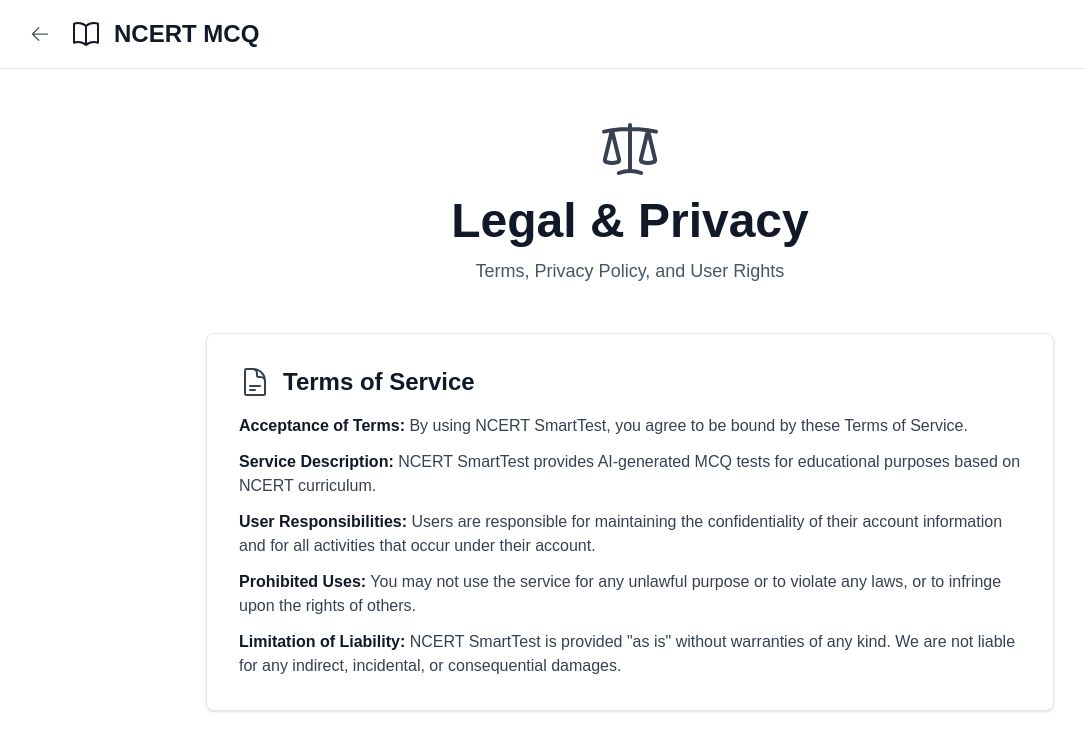
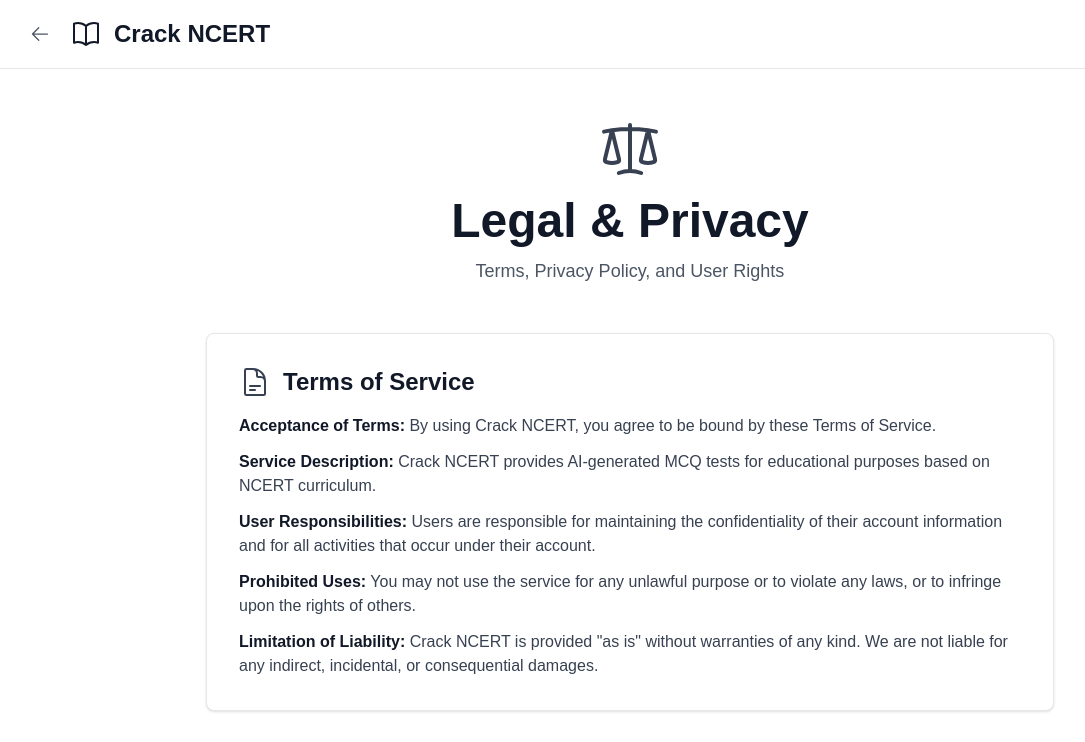
Before and after one commit to Itz1naruto/crackncert, a Next.js app: page /legal in a window 1280 px wide. Shown: the top 742 px of the page, without its empty margins (10-1095 px from the left). Built offline with nearby package versions, Linux system fonts and the light colour scheme.

Commit message:
Rename website from NCERT SmartTest to Crack NCERT across all pages and components

```diff
--- a/package.json
+++ b/package.json
@@ -1,5 +1,5 @@
 {
-  "name": "ncertsmartest",
+  "name": "crackncert",
   "version": "1.0.0",
   "scripts": {
     "dev": "npx next dev --webpack",
--- a/src/app/company/page.tsx
+++ b/src/app/company/page.tsx
@@ -15,7 +15,7 @@
               <ArrowLeftIcon className="w-5 h-5 text-gray-600" />
             </button>
             <BookOpenIcon className="w-8 h-8 text-gray-900" />
-            <h1 className="text-2xl font-bold text-gray-900">NCERT MCQ</h1>
+            <h1 className="text-2xl font-bold text-gray-900">Crack NCERT</h1>
           </div>
         </div>
       </header>
@@ -35,7 +35,7 @@
           >
             <h2 className="text-2xl sm:text-3xl font-bold mb-4 text-gray-900">Our Mission</h2>
             <p className="text-sm sm:text-base leading-relaxed mb-4 text-gray-600">
-              NCERT SmartTest is dedicated to making quality education accessible to every student in India.
+              Crack NCERT is dedicated to making quality education accessible to every student in India.
               We leverage cutting-edge AI technology to provide personalized, chapter-wise MCQ tests aligned
               with the NCERT curriculum, helping students practice, learn, and excel in their studies.
             </p>
@@ -111,7 +111,7 @@
           >
             <h2 className="text-2xl sm:text-3xl font-bold mb-4 text-gray-900">Join Our Community</h2>
             <p className="text-sm sm:text-base mb-4 text-gray-600">
-              Thousands of students across India are already using NCERT SmartTest to improve their test scores
+              Thousands of students across India are already using Crack NCERT to improve their test scores
               and deepen their understanding. Join us today and take your learning to the next level!
             </p>
             <Link href="/auth/signup" className="bg-gray-900 text-white inline-flex items-center gap-2 text-sm sm:text-base py-2.5 sm:py-3 px-6 sm:px-8 rounded-lg font-semibold hover:bg-gray-800 transition-colors mt-4">
--- a/src/app/dashboard/page.tsx
+++ b/src/app/dashboard/page.tsx
@@ -118,7 +118,7 @@
                 <ArrowLeftIcon className="w-5 h-5 text-gray-600 dark:text-gray-300" />
               </AnimatedButton>
               <BookOpenIcon className="w-8 h-8 text-gray-900 dark:text-white" />
-              <h1 className="text-2xl font-bold text-gray-900 dark:text-white">NCERT MCQ</h1>
+              <h1 className="text-2xl font-bold text-gray-900 dark:text-white">Crack NCERT</h1>
             </motion.div>
             <motion.div
               initial={{ opacity: 0, x: 20 }}
--- a/src/app/inspired/page.tsx
+++ b/src/app/inspired/page.tsx
@@ -237,7 +237,7 @@
           <div className="flex items-center justify-between">
             <div className="flex items-center gap-3">
               <BookOpenIcon className="w-8 h-8 text-gray-900 dark:text-white" />
-              <h1 className="text-2xl font-bold text-gray-900 dark:text-white">NCERT MCQ</h1>
+              <h1 className="text-2xl font-bold text-gray-900 dark:text-white">Crack NCERT</h1>
             </div>
             <div className="flex items-center gap-4">
               <ThemeToggle />
--- a/src/app/layout.tsx
+++ b/src/app/layout.tsx
@@ -18,7 +18,7 @@
 });
 
 export const metadata: Metadata = {
-  title: "NCERT Smartest",
+  title: "Crack NCERT",
   description: "Practice NCERT-based MCQs for Classes 1–12 by chapter. Instant test generation and score tracking.",
 };
 
--- a/src/app/legal/page.tsx
+++ b/src/app/legal/page.tsx
@@ -15,7 +15,7 @@
               <ArrowLeftIcon className="w-5 h-5 text-gray-600" />
             </button>
             <BookOpenIcon className="w-8 h-8 text-gray-900" />
-            <h1 className="text-2xl font-bold text-gray-900">NCERT MCQ</h1>
+            <h1 className="text-2xl font-bold text-gray-900">Crack NCERT</h1>
           </div>
         </div>
       </header>
@@ -39,11 +39,11 @@
                 <h2 className="text-xl sm:text-2xl font-bold text-gray-900">Terms of Service</h2>
               </div>
               <div className="space-y-3 text-sm sm:text-base text-gray-700">
-                <p><strong className="text-gray-900">Acceptance of Terms:</strong> By using NCERT SmartTest, you agree to be bound by these Terms of Service.</p>
-                <p><strong className="text-gray-900">Service Description:</strong> NCERT SmartTest provides AI-generated MCQ tests for educational purposes based on NCERT curriculum.</p>
+                <p><strong className="text-gray-900">Acceptance of Terms:</strong> By using Crack NCERT, you agree to be bound by these Terms of Service.</p>
+                <p><strong className="text-gray-900">Service Description:</strong> Crack NCERT provides AI-generated MCQ tests for educational purposes based on NCERT curriculum.</p>
                 <p><strong className="text-gray-900">User Responsibilities:</strong> Users are responsible for maintaining the confidentiality of their account information and for all activities that occur under their account.</p>
                 <p><strong className="text-gray-900">Prohibited Uses:</strong> You may not use the service for any unlawful purpose or to violate any laws, or to infringe upon the rights of others.</p>
-                <p><strong className="text-gray-900">Limitation of Liability:</strong> NCERT SmartTest is provided "as is" without warranties of any kind. We are not liable for any indirect, incidental, or consequential damages.</p>
+                <p><strong className="text-gray-900">Limitation of Liability:</strong> Crack NCERT is provided "as is" without warranties of any kind. We are not liable for any indirect, incidental, or consequential damages.</p>
               </div>
             </motion.div>
 
@@ -78,7 +78,7 @@
                 <h2 className="text-xl sm:text-2xl font-bold text-gray-900">Intellectual Property</h2>
               </div>
               <div className="space-y-3 text-sm sm:text-base text-gray-700">
-                <p><strong className="text-gray-900">Content Ownership:</strong> All content on NCERT SmartTest, including but not limited to text, graphics, logos, and software, is the property of NCERT SmartTest or its content suppliers.</p>
+                <p><strong className="text-gray-900">Content Ownership:</strong> All content on Crack NCERT, including but not limited to text, graphics, logos, and software, is the property of Crack NCERT or its content suppliers.</p>
                 <p><strong className="text-gray-900">NCERT Curriculum:</strong> We reference NCERT syllabus and curriculum content for educational purposes. NCERT is the official curriculum provider and retains all rights to their content.</p>
                 <p><strong className="text-gray-900">AI-Generated Content:</strong> Questions generated by our AI system are provided for educational practice. Users may not redistribute or commercialize generated content without permission.</p>
                 <p><strong className="text-gray-900">User-Generated Content:</strong> By using our service, you grant us a license to use, modify, and display test results and progress data for service improvement purposes.</p>
@@ -96,7 +96,7 @@
                 <h2 className="text-xl sm:text-2xl font-bold text-gray-900">Disclaimers</h2>
               </div>
               <div className="space-y-3 text-sm sm:text-base text-gray-700">
-                <p><strong className="text-gray-900">Educational Use:</strong> NCERT SmartTest is provided for educational and practice purposes only. Results are not official exam scores or certifications.</p>
+                <p><strong className="text-gray-900">Educational Use:</strong> Crack NCERT is provided for educational and practice purposes only. Results are not official exam scores or certifications.</p>
                 <p><strong className="text-gray-900">Content Accuracy:</strong> While we strive for accuracy, AI-generated content may contain errors. We recommend cross-referencing with official NCERT materials.</p>
                 <p><strong className="text-gray-900">Service Availability:</strong> We do not guarantee uninterrupted or error-free service. The service may be temporarily unavailable due to maintenance or technical issues.</p>
                 <p><strong className="text-gray-900">Modifications:</strong> We reserve the right to modify, suspend, or discontinue any part of the service at any time without prior notice.</p>
--- a/src/app/page.tsx
+++ b/src/app/page.tsx
@@ -121,7 +121,7 @@
               >
                 <BookOpenIcon className="w-8 h-8 text-gray-900 dark:text-white" />
               </motion.div>
-              <h1 className="text-2xl font-bold text-gray-900 dark:text-white">NCERT MCQ</h1>
+              <h1 className="text-2xl font-bold text-gray-900 dark:text-white">Crack NCERT</h1>
             </motion.div>
             <motion.div
               initial={{ x: 20, opacity: 0 }}
--- a/src/app/resources/page.tsx
+++ b/src/app/resources/page.tsx
@@ -15,7 +15,7 @@
               <ArrowLeftIcon className="w-5 h-5 text-gray-600" />
             </button>
             <BookOpenIcon className="w-8 h-8 text-gray-900" />
-            <h1 className="text-2xl font-bold text-gray-900">NCERT MCQ</h1>
+            <h1 className="text-2xl font-bold text-gray-900">Crack NCERT</h1>
           </div>
         </div>
       </header>
@@ -24,7 +24,7 @@
           <div className="text-center mb-8 sm:mb-12">
             <BookOpenIcon className="w-12 h-12 sm:w-16 sm:h-16 text-gray-700 mx-auto mb-4" />
             <h1 className="text-3xl sm:text-4xl md:text-5xl font-bold text-gray-900 mb-3">Product Resources</h1>
-            <p className="text-base sm:text-lg text-gray-600">Everything you need to get started with NCERT SmartTest</p>
+            <p className="text-base sm:text-lg text-gray-600">Everything you need to get started with Crack NCERT</p>
           </div>
 
           <div className="grid grid-cols-1 md:grid-cols-2 gap-4 sm:gap-6 mb-8">
@@ -70,7 +70,7 @@
             >
               <QuestionMarkCircleIcon className="w-8 h-8 sm:w-10 sm:h-10 text-gray-700 mb-4" />
               <h2 className="text-xl sm:text-2xl font-bold mb-3 text-gray-900">FAQs</h2>
-              <p className="text-sm sm:text-base text-gray-600 mb-4">Find answers to commonly asked questions about NCERT SmartTest.</p>
+              <p className="text-sm sm:text-base text-gray-600 mb-4">Find answers to commonly asked questions about Crack NCERT.</p>
               <ul className="space-y-2 text-sm sm:text-base text-gray-700">
                 <li>• How are questions generated?</li>
                 <li>• Can I retake tests?</li>
--- a/src/app/select-class/page.tsx
+++ b/src/app/select-class/page.tsx
@@ -102,7 +102,7 @@
                 <ArrowLeftIcon className="w-5 h-5 text-gray-600 dark:text-gray-300" />
               </AnimatedButton>
               <BookOpenIcon className="w-8 h-8 text-gray-900 dark:text-white" />
-              <h1 className="text-2xl font-bold text-gray-900 dark:text-white">NCERT MCQ</h1>
+              <h1 className="text-2xl font-bold text-gray-900 dark:text-white">Crack NCERT</h1>
             </motion.div>
             <motion.div
               initial={{ opacity: 0, x: 20 }}
--- a/src/app/test/page.tsx
+++ b/src/app/test/page.tsx
@@ -157,7 +157,7 @@
               <ArrowLeftIcon className="w-5 h-5 text-gray-600 dark:text-gray-300" />
             </button>
             <BookOpenIcon className="w-8 h-8 text-gray-900 dark:text-white" />
-            <h1 className="text-2xl font-bold text-gray-900 dark:text-white">NCERT MCQ</h1>
+            <h1 className="text-2xl font-bold text-gray-900 dark:text-white">Crack NCERT</h1>
           </div>
         </div>
       </header>
--- a/src/components/FuturisticHero.tsx
+++ b/src/components/FuturisticHero.tsx
@@ -37,7 +37,7 @@
         className="relative z-10 flex flex-col items-center mt-14 md:mt-28"
       >
         <div className="backdrop-blur-[6px] px-10 md:px-20 py-9 border-[2.5px] border-cyan-400/50 shadow-2xl rounded-3xl neon-glow glass-lg flex flex-col items-center w-full max-w-2xl">
-          <h1 className="text-3xl md:text-5xl font-extrabold text-cyan-200 drop-shadow-lg tracking-tighter mb-1 text-center" style={{textShadow:"0 0 15px #27f1fe, 0 1px 40px #23dced"}}>NCERT SmartTest</h1>
+          <h1 className="text-3xl md:text-5xl font-extrabold text-cyan-200 drop-shadow-lg tracking-tighter mb-1 text-center" style={{textShadow:"0 0 15px #27f1fe, 0 1px 40px #23dced"}}>Crack NCERT</h1>
           <p className="text-cyan-100/90 font-bold text-md md:text-lg text-center mb-2 animate-pulse" style={{textShadow:"0 0 7px #86ecfe, 0 0 18px #18e2f8"}}>Futuristic NCERT chapter MCQ practice, powered by AI</p>
           <div className="w-full mt-3">
             {children}
```
Also changed, not shown: 1 other file (tests, documents, lock files or other folders).
